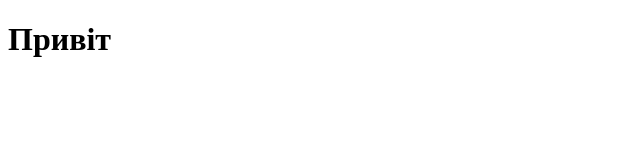
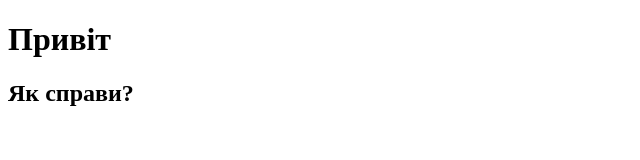
Before and after one commit to VitaPerevoznikova/-Tutorial, a plain HTML site: page index.html in a window 1280 px wide. Shown: the whole page, without its empty margins (0-640 px from the left). Drawn offline with Linux system fonts and the light colour scheme.

Commit message:
update index.html

```diff
--- a/index.html
+++ b/index.html
@@ -8,5 +8,6 @@
   </head>
   <body>
     <h1>Привіт</h1>
+    <h2>Як справи?</h2>
   </body>
 </html>
```
